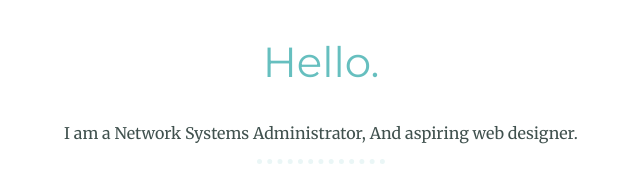
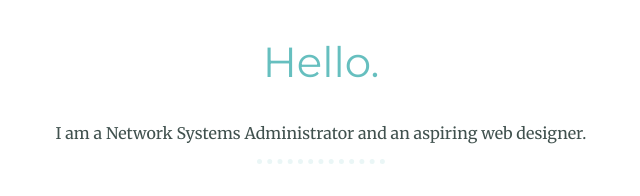
Before and after one commit to ghering90/cv3, a plain HTML site: page index.html in a window 1280 px wide. Shown: the part 893-1089 px from the top of the page, 319-959 px from the left. Drawn offline with Linux system fonts and the light colour scheme.

Commit message:
Update index.html

```diff
--- a/index.html
+++ b/index.html
@@ -25,7 +25,7 @@
     <div class="profile">
       <img src="images/boy.png" alt="">
       <h2>Hello.</h2>
-      <p>I am a Network Systems Administrator, And aspiring web designer.</p>
+      <p>I am a Network Systems Administrator and an aspiring web designer.</p>
     </div>
     <hr>
     <div class="skills">
```
